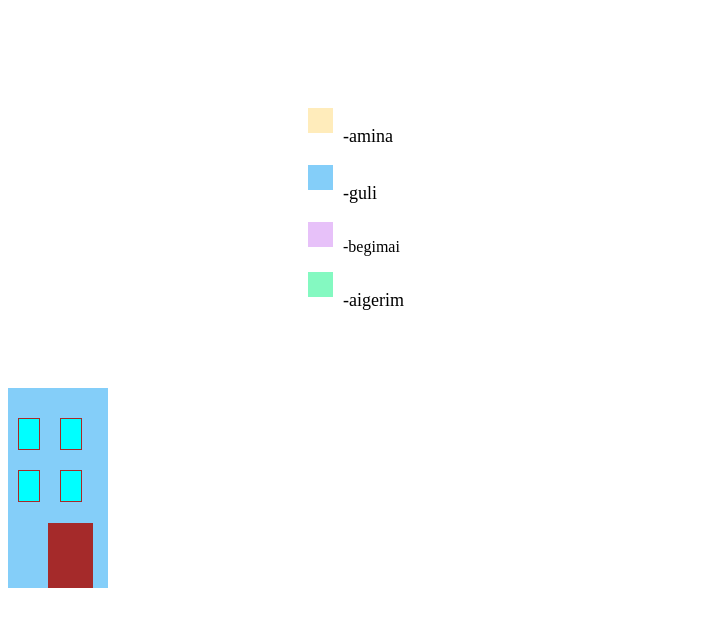
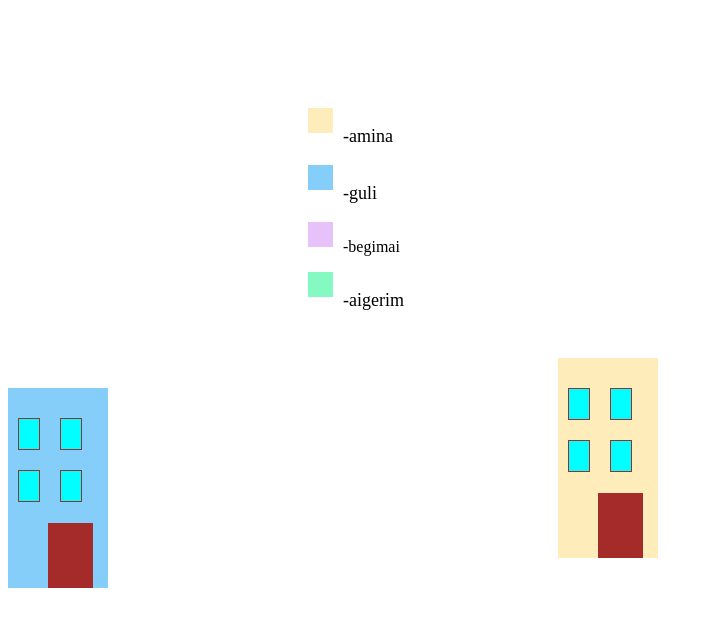
Before and after one commit to gulliish/team-aabg, a plain HTML site: page index.html in a window 1280 px wide. Shown: the whole page, without its empty margins (0-713 px from the left). Drawn offline with Linux system fonts and the light colour scheme.

Commit message:
chenged all styles

```diff
--- a/index.html
+++ b/index.html
@@ -35,5 +35,14 @@
         </div>
         <div class="door"></div>
     </div>
+    <div class="amina-hous">
+        <div class="windows">
+            <div class="window"></div>
+            <div class="window"></div>
+            <div class="window"></div>
+            <div class="window"></div>
+        </div>
+        <div class="door"></div>
+    </div>
 </body>
 </html>
--- a/styles.css
+++ b/styles.css
@@ -59,3 +59,12 @@ body{
     height: 65px;
     background-color: brown;
 }
+.amina-hous{
+    background-color: #FFECBB;
+    position: absolute;
+    top: 150px;
+    left: 550px;
+    width: 100px;
+    height: 200px;
+    position: relative;
+}
```
